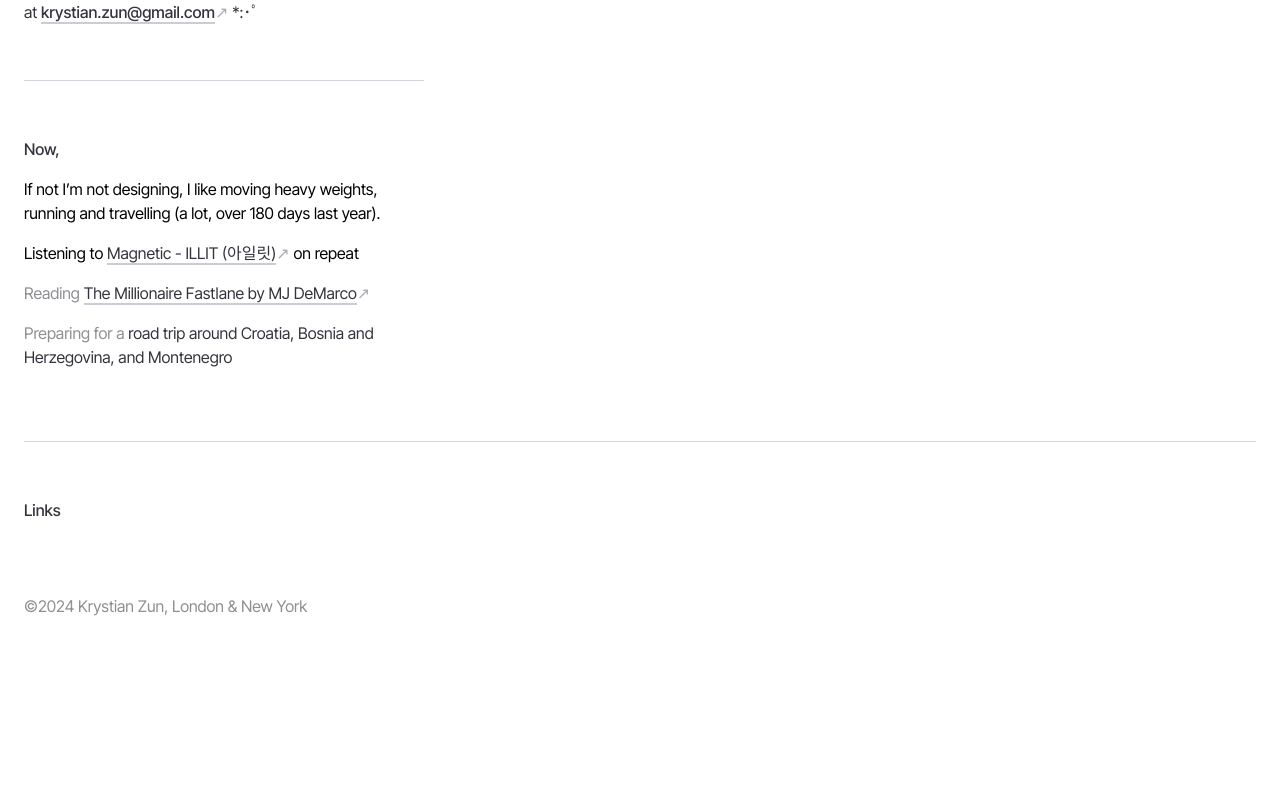
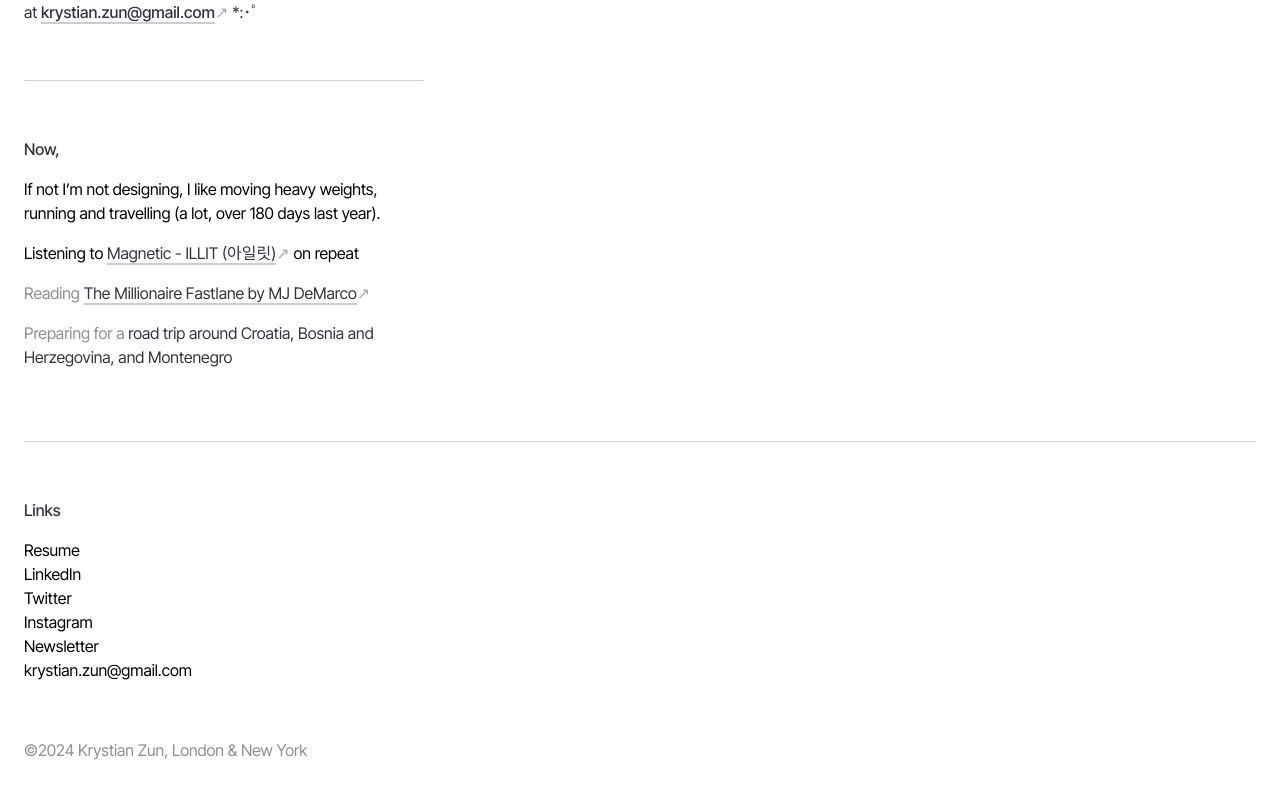
Before and after one commit to krystianzun/krystianzun-com, a Next.js app: page / in a window 1280 px wide. Shown: the part 1017-1815 px from the top of the page. Before the commit the page ends 1739 px from the top, so only its background shows below. Built offline with nearby package versions, Linux system fonts and the light colour scheme.

Commit message:
Update Footer.tsx

```diff
--- a/components/Footer.tsx
+++ b/components/Footer.tsx
@@ -26,6 +26,13 @@ function Footer() {
     <footer>
         <hr className='w-full h-px bg-gray-300 border-0 my-14'></hr>
         <h3 className='pb-4 text-grey-800 font-medium'>Links</h3>
+        <div>
+          {links.map((item, idx) => {
+            return (
+              <p key={idx}>{item.name}</p>
+            )
+          })}
+        </div>
         <div className='text-grey-500 my-14'>©2024 Krystian Zun, London & New York </div>
     </footer>
   )
```
